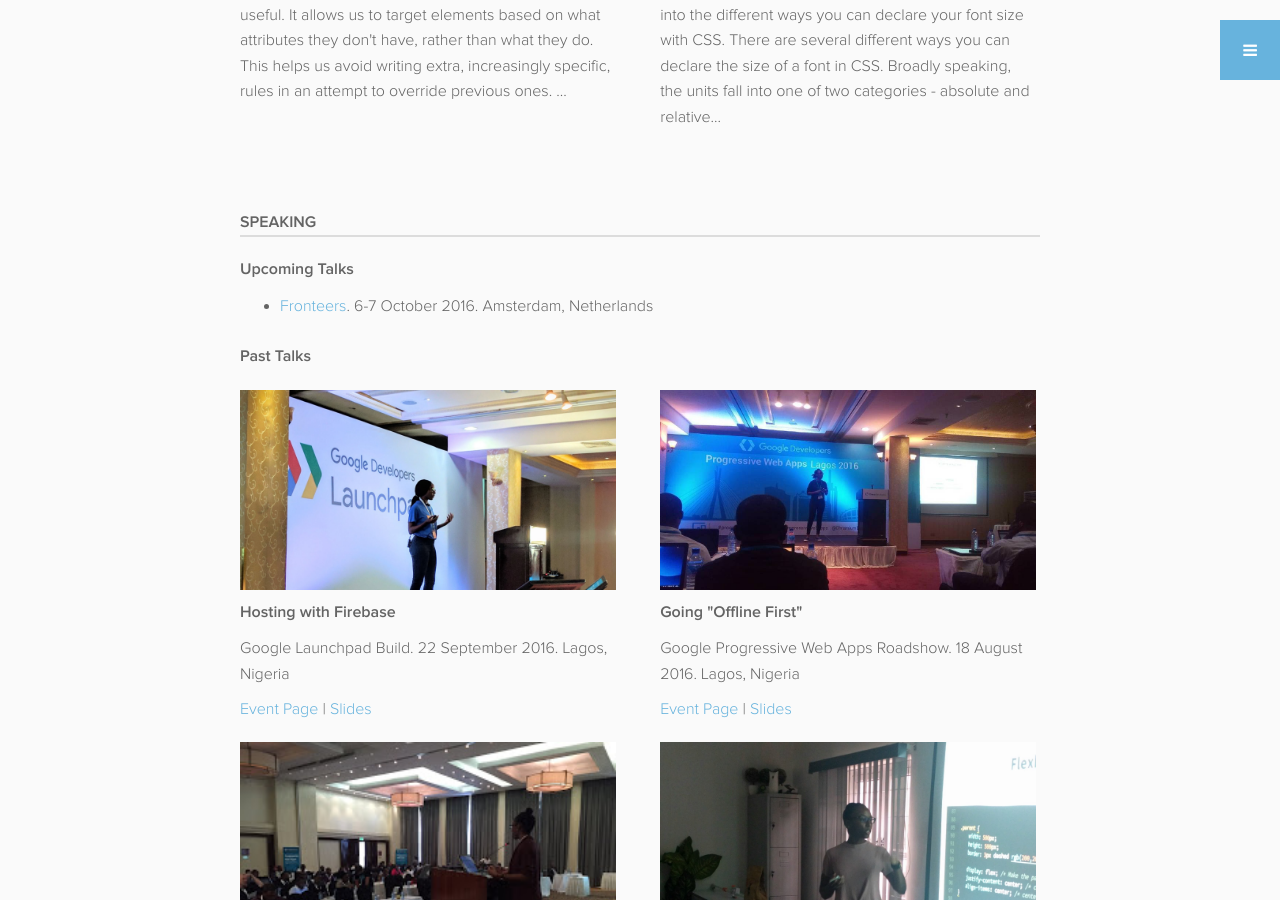
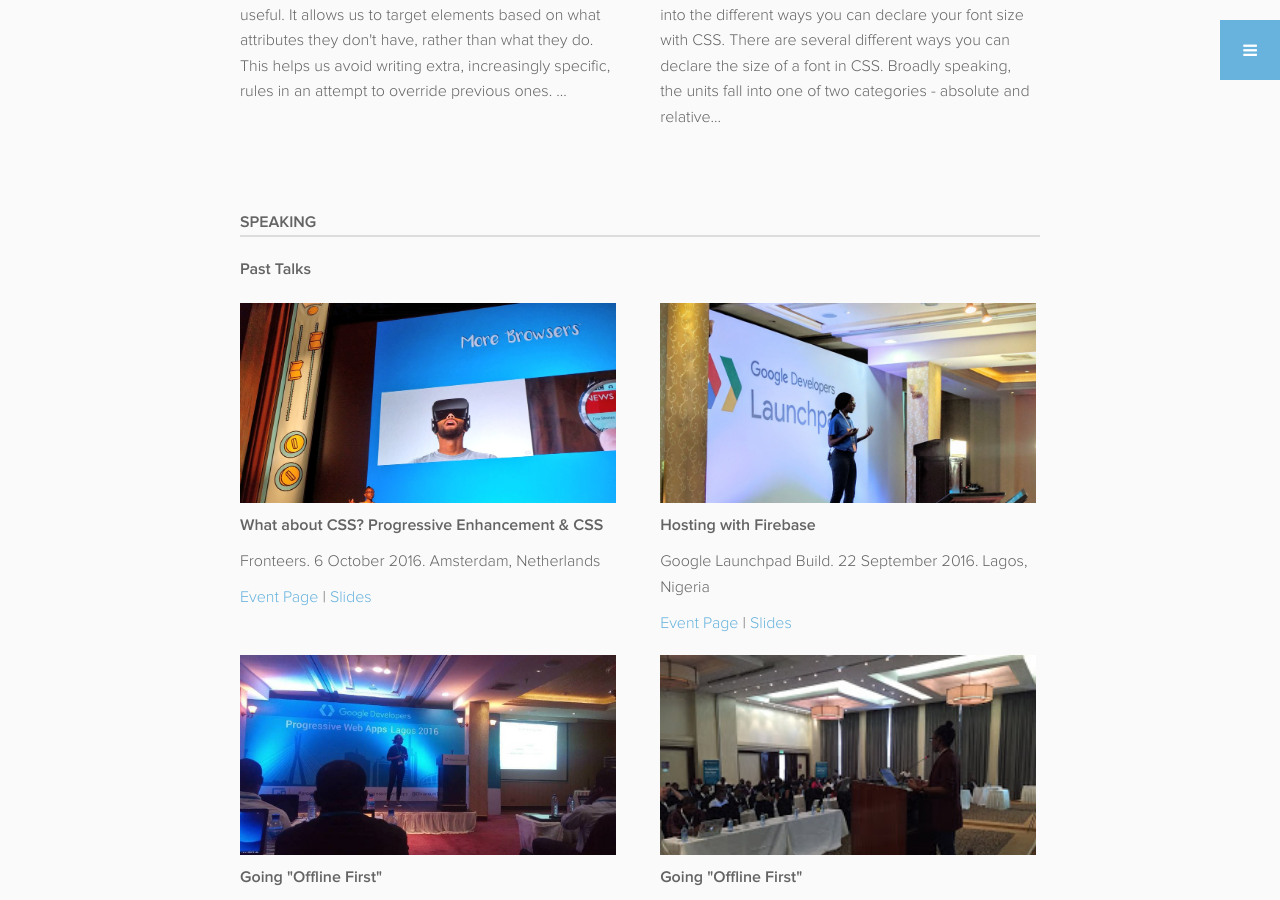
Before and after one commit to ireade/ireaderinokun.com, a Jekyll site: the page built from index.html, in a window 1280 px wide and 900 px high, scrolled down 2574 px. Built offline with Jekyll 4.4.1, drawn with Linux system fonts in a browser that asks for light colours; nearby versions of some CDN libraries; some web fonts are replaced.

Commit message:
fronteers conference 2016

```diff
--- a/_data/home.yml
+++ b/_data/home.yml
@@ -115,16 +115,20 @@
 # Talks
 
 upcoming_talks:
-- {
-	conference: 'Fronteers',
-	location: 'Amsterdam, Netherlands',
-	date: '6-7 October 2016',
-	event_page_url: 'https://fronteers.nl/congres/2016/speakers',
-}
+
 
 
 
 past_talks:
+- {
+    title: 'What about CSS? Progressive Enhancement & CSS',
+	conference: 'Fronteers',
+	location: 'Amsterdam, Netherlands',
+	date: '6 October 2016',
+	event_page_url: 'https://fronteers.nl/congres/2016/speakers',
+	slides_url: 'https://speakerdeck.com/ireade/what-about-css-progressive-enhancement-and-css',
+    image: '/assets/img/talk_fronteers_2016.jpg'
+}
 - {
 	title: 'Hosting with Firebase',
 	conference: 'Google Launchpad Build',
@@ -168,5 +172,5 @@
 	event_page_url: 'http://jekyllconf.com/',
 	slides_url: 'https://speakerdeck.com/ireade/using-jekyll-for-rapid-css-testing',
 	video_url: 'https://www.youtube.com/watch?v=PRKV5IGKF2c&list=PLrxYIq_0LFJdi2HJ6lnY4nm7ewu221hyS&index=2',
-	image: '/assets/img/talk_jekyllconf_2016.jpg'
+	image: '/assets/img/talk_jekyllconf_2016.png'
 }
--- a/_includes/home-speaking.html
+++ b/_includes/home-speaking.html
@@ -2,20 +2,18 @@
 
 	<h2>Speaking</h2>
 
-	<!-- <p>You can view all of my projects on my <a href="https://github.com/ireade" target="_blank">github</a>, but here are some of my favourites.</p> -->
+	<!--<section>-->
+		<!--<h3>Upcoming Talks</h3>-->
+		<!--<ul class="ul">-->
+			<!--{% for talk in site.data.home.upcoming_talks %}-->
+			<!--<li>-->
+				<!--<a href="{{talk.event_page_url}}">{{talk.conference}}</a>. {{talk.date}}. {{talk.location}}-->
+			<!--</li>-->
+			<!--{% endfor %}-->
+		<!--</ul>-->
+	<!--</section>-->
 
-	<section>
-		<h3>Upcoming Talks</h3>
-		<ul class="ul">
-			{% for talk in site.data.home.upcoming_talks %}
-			<li>
-				<a href="{{talk.event_page_url}}">{{talk.conference}}</a>. {{talk.date}}. {{talk.location}}
-			</li>
-			{% endfor %}
-		</ul>
-	</section>
-
-	<br>
+	<!--<br>-->
 
 	<section>
 		<h3>Past Talks</h3>
```
Also changed, not shown: assets/img/talk_fronteers_2016.jpg (added), assets/img/talk_jekyllconf_2016.jpg (deleted), assets/img/talk_jekyllconf_2016.png (added), 1 other file.
